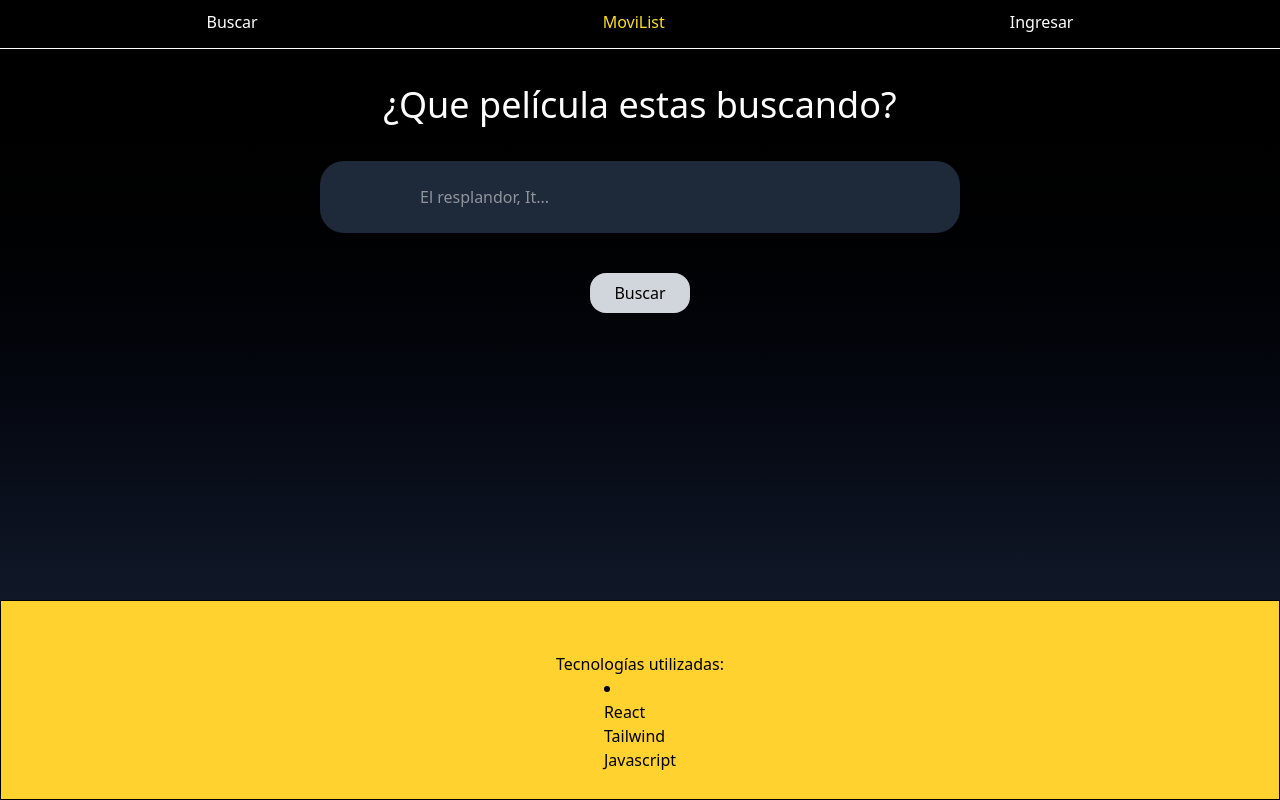
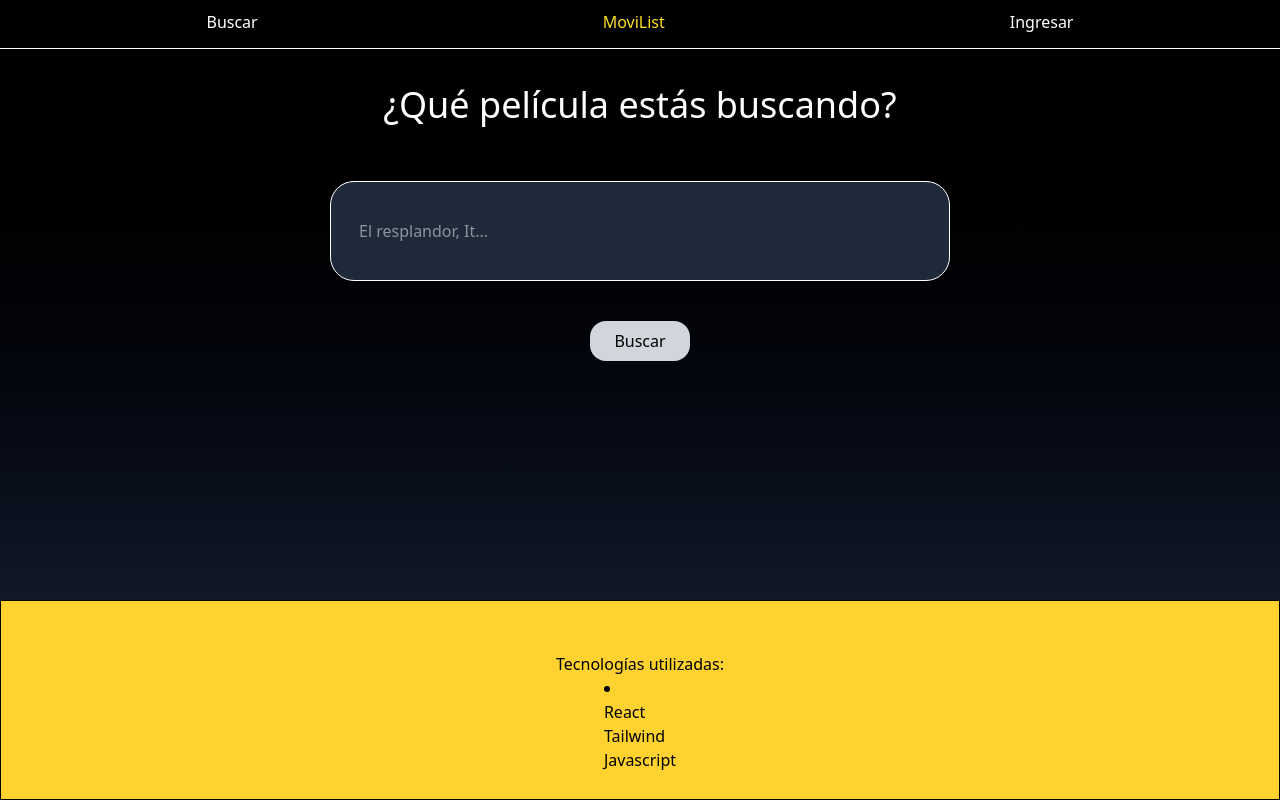
Before and after one commit to MariTufi505/MoviList, a React (Vite) app: page /Search in a window 1280 px wide. Built offline with nearby package versions, Linux system fonts and the light colour scheme; no server answers.

Commit message:
Arreglando mensaje error

```diff
--- a/src/components/Navbar.jsx
+++ b/src/components/Navbar.jsx
@@ -7,7 +7,7 @@ const Navbar = () => {
         <>
           <a target="_blank" href="/Search" className="text-white px-3 cursor-pointer">Buscar</a>
           <a target="_self" href="/" className="text-yellow-300 px-3 cursor-pointer">MoviList</a>
-          <a target="_self" href="/Signup" className="text-white px-3 cursor-pointer">Ingresar</a>
+          <a target="_self" href="/Signin" className="text-white px-3 cursor-pointer">Ingresar</a>
         </>
       </div>
       <hr className=" border-white" />
--- a/src/pages/Search.jsx
+++ b/src/pages/Search.jsx
@@ -1,42 +1,46 @@
 import { useState } from "react";
 import ButtonGrey from "../components/ButtonGrey";
 
-
 const Search = () => {
-  const [movieLooking, setMovieLooking] = useState("")
-
-  const [error, setError] = useState("")
+  const [movieLooking, setMovieLooking] = useState("");
+  const [error, setError] = useState("");
 
   const handleSubmit = (e) => {
-    e.preventDefault()
+    e.preventDefault();
 
     if (movieLooking.trim().length === 0) {
-       setError("Introduce el nombre de una pelicula");
-       return;
-     }
+      setError("Introduce el nombre de una película");
+      return;
+    }
 
     setError("");
-      console.log("Buscando:", movieLooking);
-  }
-
-
+    console.log("Buscando:", movieLooking);
+  };
 
   return (
     <>
       <div className="text-white">
         <p className="flex justify-center text-4xl m-9 text-center">
-          ¿Que película estas buscando?
+          ¿Qué película estás buscando?
         </p>
-        <div className=" bg-gray-800  sm:w-1/2 w-3/4 text-center m-auto p-4 h-1/2 rounded-3xl">
-          <form id="Movie" onSubmit={handleSubmit}>
+        <div className="grid grid-cols-1 m-auto text-center p-5">
+          <form id="movieForm" onSubmit={handleSubmit}>
             <input
               type="text"
-              id="Movie"
+              id="movieInput"
               value={movieLooking}
               placeholder="El resplandor, It..."
               onChange={(e) => setMovieLooking(e.target.value)}
-              className="w-3/4 p-2 rounded-xl"
+              className="bg-gray-800 border text-white border-white w-2/4 p-7 m-auto h-1/2 rounded-3xl"
             />
+            <div className="flex justify-center p-10">
+              <button
+                type="submit"
+                className="cursor-pointer bg-gray-300 rounded-2xl p-2 w-25 text-black"
+              >
+                Buscar
+              </button>
+            </div>
           </form>
           {error && (
             <p className="text-red-500 mt-3 text-center font-semibold">
@@ -44,21 +48,9 @@ const Search = () => {
             </p>
           )}
         </div>
-
-        <div className="flex justify-center"></div>
       </div>
-      <div className="flex justify-center p-10">
-        <button
-          type="submit"
-          value="Movie"
-          className="cursor-pointer bg-gray-300 rounded-2xl p-2 w-25  text-black"
-        >
-          Buscar
-        </button>
-      </div>
-
     </>
   );
-}
+};
 
-export default Search
+export default Search;
```
